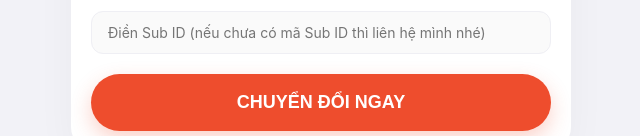
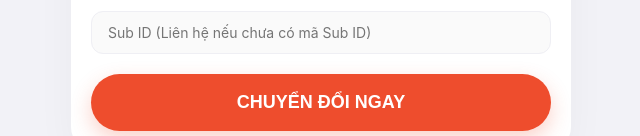
Before and after one commit to DuyKhaVDK/cashbackshopee, a website: page index.html in a window 1280 px wide. Shown: the part 281-417 px from the top of the page, without its empty margins (319-959 px from the left). Drawn offline with Linux system fonts and the light colour scheme.

Commit message:
Update index.html

```diff
--- a/index.html
+++ b/index.html
@@ -69,7 +69,7 @@
                 <button class="btn-small btn-clear" onclick="clearInput()">✕ Xóa</button>
             </div>
             <textarea id="inputText" placeholder="Dán link Shopee vào đây và nhấn chuyển đổi ngay..."></textarea>
-            <input type="text" id="subIdInput" class="subid-input" placeholder="Điền Sub ID (nếu chưa có mã Sub ID thì liên hệ mình nhé)">
+            <input type="text" id="subIdInput" class="subid-input" placeholder="Sub ID (Liên hệ nếu chưa có mã Sub ID)">
             <button class="primary-btn" onclick="processText()" id="btnConvert">
                 <span class="spinner" id="loadingSpinner"></span>
                 <span id="btnText">CHUYỂN ĐỔI NGAY</span>
```
